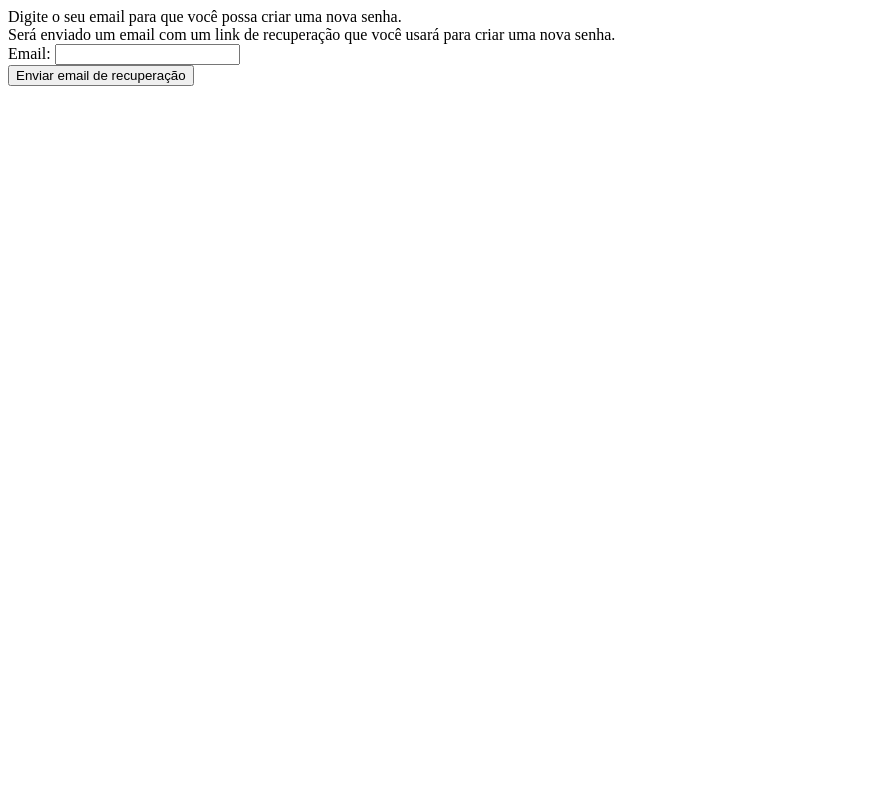
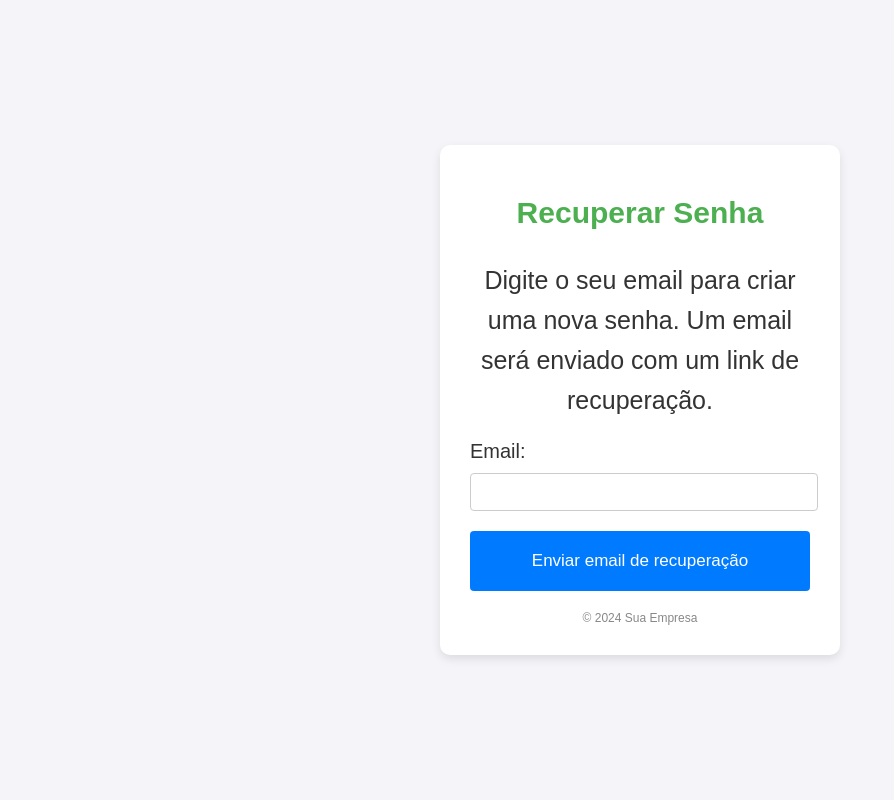
Before and after one commit to jardim3162/tcc, a PHP site: page /recuperar-senha/form-alterarsenha.php in a window 1280 px wide. Shown: the whole page, without its empty margins (0-894 px from the left). Run offline with PHP 8.4, Linux system fonts and the light colour scheme.

Commit message:
atualizado com recuperar senha funcionando

```diff
--- a/Login.php
+++ b/Login.php
@@ -20,7 +20,7 @@
                 <input type="password" name="Senha" placeholder="Senha" required><br>
                 <button type="submit" name="submit">Entrar</button><br><br><br>
             </form>
-            <a href="form-alterarsenha.php">Esqueceu a Senha?</a>
+            <a href="recuperar-senha/form-alterarsenha.php">Esqueceu a Senha?</a>
             <a href="CadastrarSenha.php">Cadastrar-se?</a>
         </div>
     </div>
--- a/Telainicial.php
+++ b/Telainicial.php
@@ -28,7 +28,6 @@ require_once "funcoes.php";
         <th>ID</th>
         <th>Produto</th>
         <th>Estoque</th>
-        <th>Quantidade</th>
         <th>Opções</th>
       </tr>
     </thead>
@@ -44,11 +43,6 @@ require_once "funcoes.php";
           </td>
 
            <td><?php echo $material['estoque']; ?></td>
-          <td>
-            <form action="pedido.php" method="post">
-              <input type="hidden" name="id_material" value="<?php echo $material['id_material']; ?>">
-              <input type="number" name="quantidade" value="null" min="0" max="<?php echo $material['estoque']; ?>">
-          </td>
           <td>
             <a class="btn btn-sm btn-dark" href="form-alterarmaterial.php?id_material=<?php echo $material['id_material']; ?>">
               <svg xmlns="http://www.w3.org/2000/svg" width="16" height="16" fill="currentColor" class="bi bi-pencil" viewBox="0 0 16 16">
--- a/recuperar-senha/form-alterarsenha.php
+++ b/recuperar-senha/form-alterarsenha.php
@@ -5,16 +5,95 @@
     <meta charset="UTF-8">
     <meta name="viewport" content="width=device-width, initial-scale=1.0">
     <title>Formulário de Recuperação de Senha</title>
+    <style>
+        body {
+            font-family: Arial, sans-serif;
+            background-color: #f4f4f9;
+            color: #333;
+            display: flex;
+            justify-content: center;
+            align-items: center;
+            height: 100vh;
+            margin: 0;
+        }
+
+        .container {
+            background-color: #fff;
+            border-radius: 10px;
+            box-shadow: 0 4px 10px rgba(0, 0, 0, 0.1);
+            padding: 30px 30px;
+            max-width: 400px;
+            width: 100%;
+            box-sizing: border-box;
+            text-align: center;
+        }
+
+        h1 {
+            font-size: 30px;
+            margin-bottom: 30px;
+            color: #4CAF50;
+        }
+
+        p {
+            font-size: 25px;
+            margin-bottom: 20px;
+            line-height: 1.6;
+        }
+
+        form {
+            display: flex;
+            flex-direction: column;
+        }
+
+        label {
+            text-align: left;
+            margin-bottom: 10px;
+            font-size: 20px;
+        }
+
+        input[type="email"] {
+            width: 96%;
+            padding: 10px;
+            margin-bottom: 20px;
+            border: 1px solid #ccc;
+            border-radius: 4px;
+            font-size: 14px;
+        }
+
+        input[type="submit"] {
+            background-color: #007bff;
+            color: #fff;
+            padding: 20px; /* Reduzi o tamanho */
+            border: none;
+            border-radius: 4px;
+            font-size: 17px; /* Reduzi o tamanho da fonte */
+            cursor: pointer;
+            text-align: center;
+        }
+
+        input[type="submit"]:hover {
+            background-color: blue;
+        }
+
+        footer {
+            margin-top: 20px;
+            font-size: 12px;
+            color: #888;
+        }
+    </style>
 </head>
 
 <body>
-    Digite o seu email para que você possa criar uma nova senha.<br>
-    Será enviado um email com um link de recuperação que você
-    usará para criar uma nova senha.<br>
-    <form action="recuperar.php" method="post">
-        <label>Email: <input type="email" name="email"></label><br>
-        <input type="submit" value="Enviar email de recuperação">
-    </form>
+    <div class="container">
+        <h1>Recuperar Senha</h1>
+        <p>Digite o seu email para criar uma nova senha. Um email será enviado com um link de recuperação.</p>
+        <form action="recuperar.php" method="post">
+            <label for="email">Email:</label>
+            <input type="email" id="email" name="email" required>
+            <input type="submit" value="Enviar email de recuperação">
+        </form>
+        <footer>© 2024 Sua Empresa</footer>
+    </div>
 </body>
 
 </html>
```
Also changed, not shown: conexao.php (+6 -6 lines), form-alterarmaterial.php (+74 -1 lines), recuperar-senha/config.php (+5 -5 lines), recuperar-senha/recuperar.php (+5 -6 lines).
